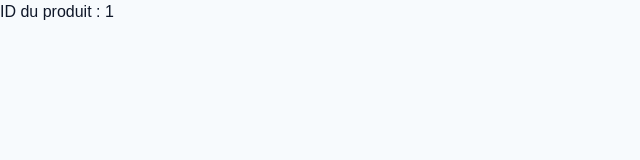
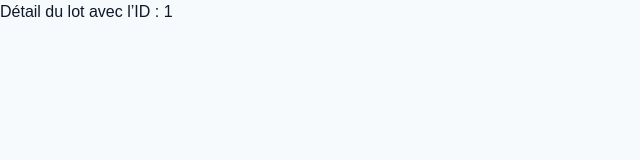
Before and after one commit to winicas/pharmacie, a Next.js app in the folder hopitalsage_front/: page /dashboard/pharmacie/nouveau-lot/1 in a window 1280 px wide. Shown: the top 160 px of the page, without its empty margins (0-640 px from the left). Built offline with nearby package versions, Linux system fonts and the light colour scheme.

Commit message:
publicité parfaite pour mes cient 19juin 2025 partie d

```diff
--- a/hopitalsage_front/app/dashboard/pharmacie/nouveau-lot/[id]/page.tsx
+++ b/hopitalsage_front/app/dashboard/pharmacie/nouveau-lot/[id]/page.tsx
@@ -1,13 +1,17 @@
+// app/dashboard/pharmacie/nouveau-lot/[id]/page.tsx
+
 interface PageProps {
-  params: { id: string };
+  params: {
+    id: string
+  }
 }
 
 export default function Page({ params }: PageProps) {
-  const produitId = parseInt(params.id, 10);
+  const { id } = params;
 
   return (
     <div>
-      ID du produit : {produitId}
+      <h1>Détail du lot avec l’ID : {id}</h1>
     </div>
   );
 }
```
